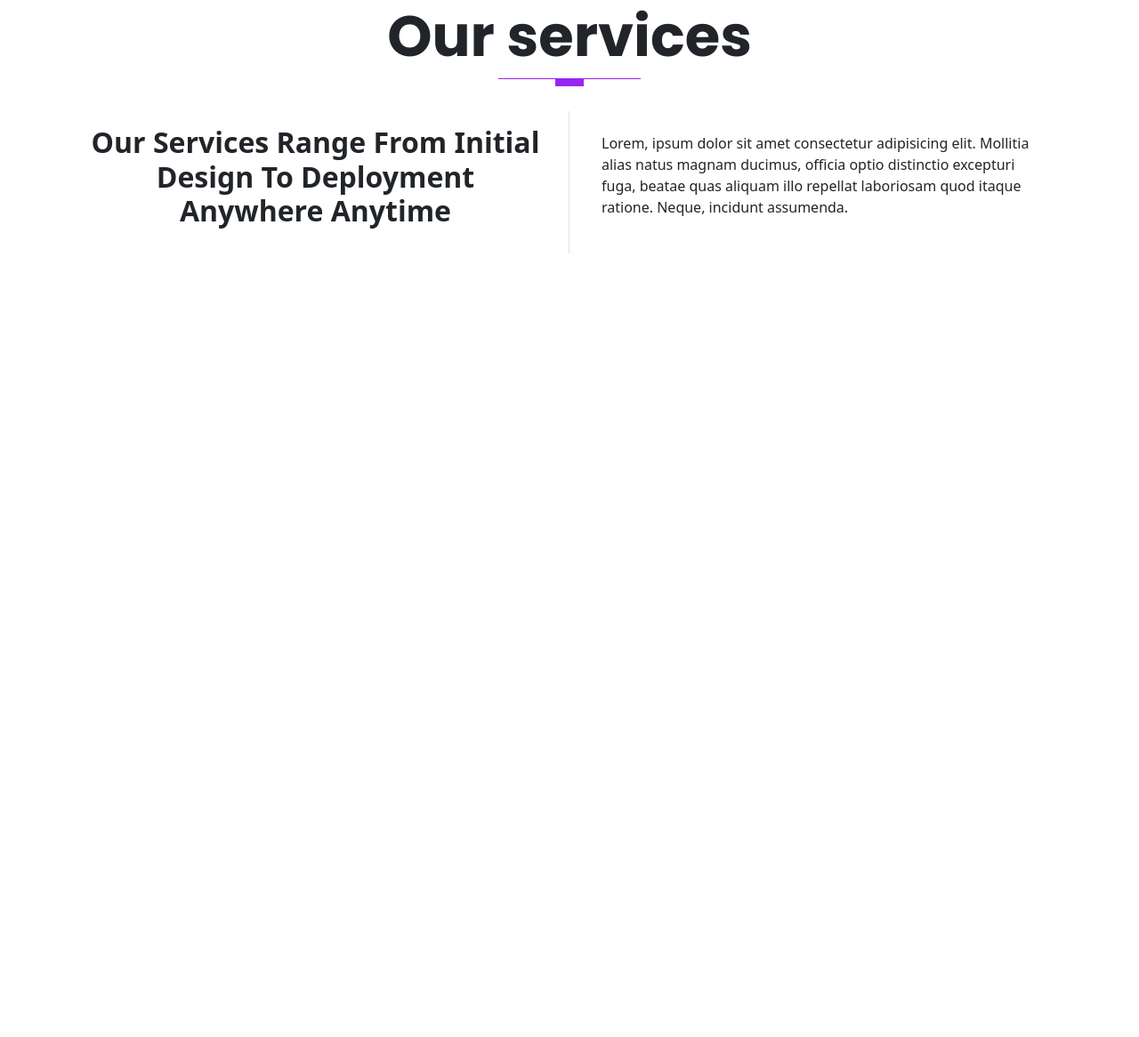
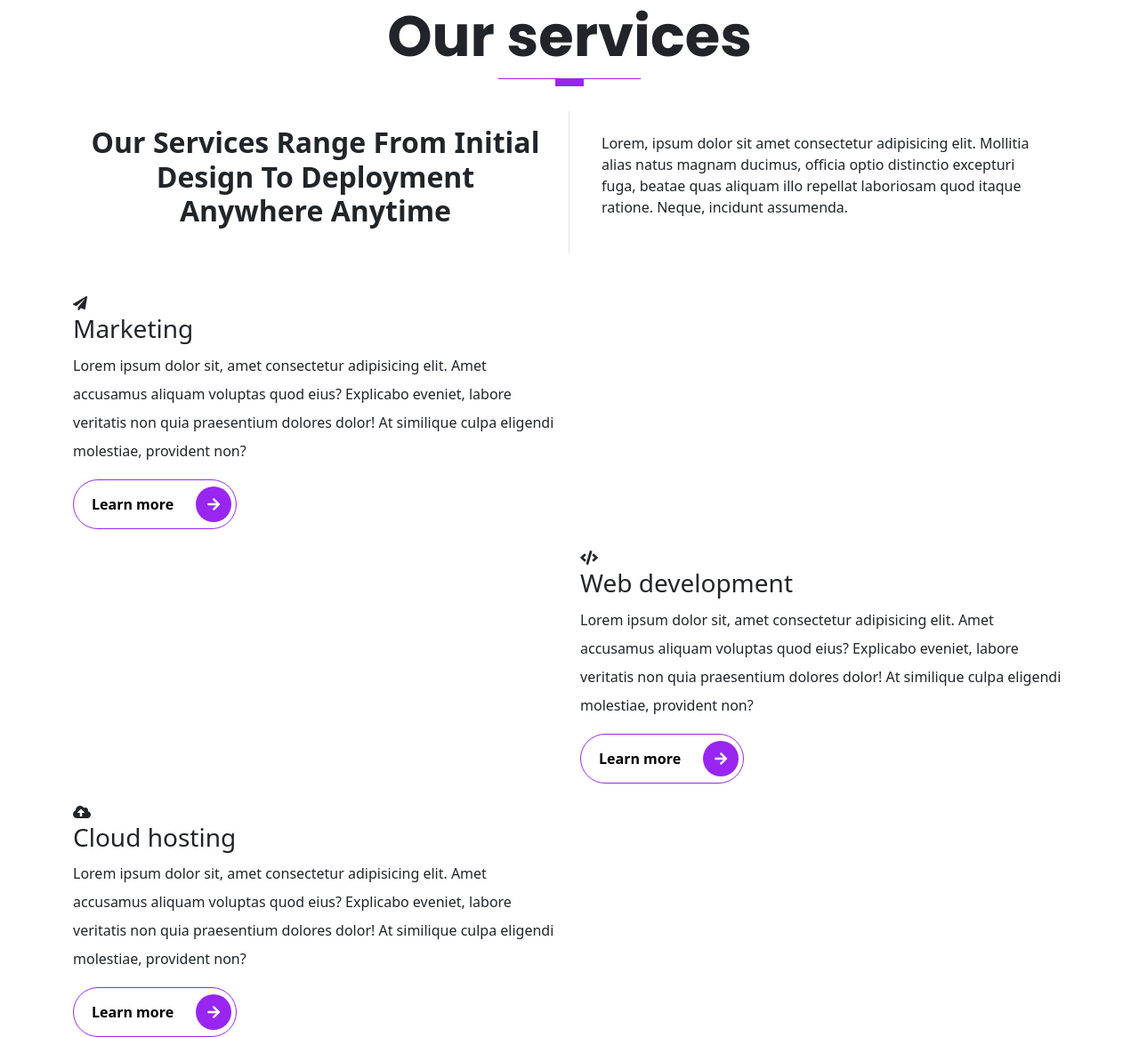
Before and after one commit to iIlumi/fcc_portfolio_bs5, a website: page index.html in a window 1280 px wide. Shown: the part 1215-2381 px from the top of the page at 89% size. Before the commit the page ends 1524 px from the top, so only its background shows below. Drawn offline with Linux system fonts and the light colour scheme.

Commit message:
service layout no pic

```diff
--- a/index.html
+++ b/index.html
@@ -232,6 +232,87 @@
           </div>
         </div>
       </div>
+
+      <div class="container">
+        <div class="row">
+          <div class="col-12 col-md-6 services mt-4">
+            <div class="services__content">
+              <i class="icon d-block fas fa-paper-plane"></i>
+              <h3 class="display-3--title mt-1">Marketing</h3>
+              <p class="lh-lg">
+                Lorem ipsum dolor sit, amet consectetur adipisicing elit. Amet
+                accusamus aliquam voluptas quod eius? Explicabo eveniet, labore
+                veritatis non quia praesentium dolores dolor! At similique culpa
+                eligendi molestiae, provident non?
+              </p>
+              <button
+                type="button"
+                class="rounded-pill btn-rounded border-primary"
+              >
+                Learn more
+                <span>
+                  <i class="fas fa-arrow-right"></i>
+                </span>
+              </button>
+            </div>
+          </div>
+          <div class="col-12 col-md-6 services mt-4"></div>
+        </div>
+
+        <div class="row">
+          <div
+            class="col-lg-6 col-md-6 col-sm-12 col-xs-12 services mt-4"
+          ></div>
+          <div class="col-12 col-md-6 services mt-4">
+            <div class="services__content">
+              <i class="icon d-block fas fa-code"></i>
+              <h3 class="display-3--title mt-1">Web development</h3>
+              <p class="lh-lg">
+                Lorem ipsum dolor sit, amet consectetur adipisicing elit. Amet
+                accusamus aliquam voluptas quod eius? Explicabo eveniet, labore
+                veritatis non quia praesentium dolores dolor! At similique culpa
+                eligendi molestiae, provident non?
+              </p>
+              <button
+                type="button"
+                class="rounded-pill btn-rounded border-primary"
+              >
+                Learn more
+                <span>
+                  <i class="fas fa-arrow-right"></i>
+                </span>
+              </button>
+            </div>
+          </div>
+        </div>
+
+        <div class="row">
+          <div class="col-lg-6 col-md-6 col-sm-12 col-xs-12 services mt-4">
+            <div class="services__content">
+              <i class="icon d-block fas fa-cloud-upload-alt"></i>
+              <h3 class="display-3--title mt-1">Cloud hosting</h3>
+              <p class="lh-lg">
+                Lorem ipsum dolor sit, amet consectetur adipisicing elit. Amet
+                accusamus aliquam voluptas quod eius? Explicabo eveniet, labore
+                veritatis non quia praesentium dolores dolor! At similique culpa
+                eligendi molestiae, provident non?
+              </p>
+              <button
+                type="button"
+                class="rounded-pill btn-rounded border-primary"
+              >
+                Learn more
+                <span>
+                  <i class="fas fa-arrow-right"></i>
+                </span>
+              </button>
+            </div>
+          </div>
+          <div
+            class="col-lg-6 col-md-6 col-sm-12 col-xs-12 services mt-4"
+          ></div>
+        </div>
+      </div>
     </section>
 
     <script src="./assets/vendors/js/glightbox.js"></script>
```
